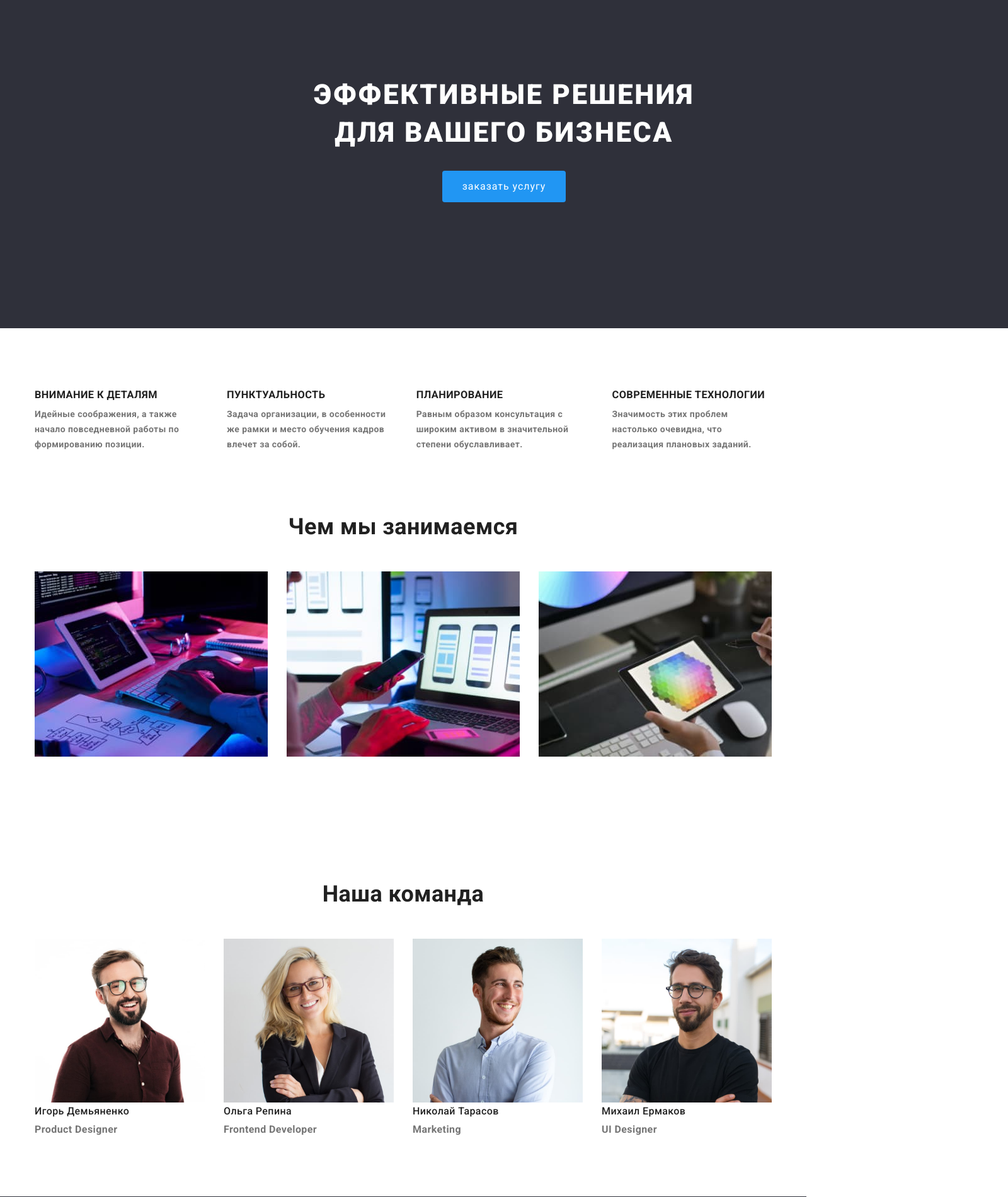
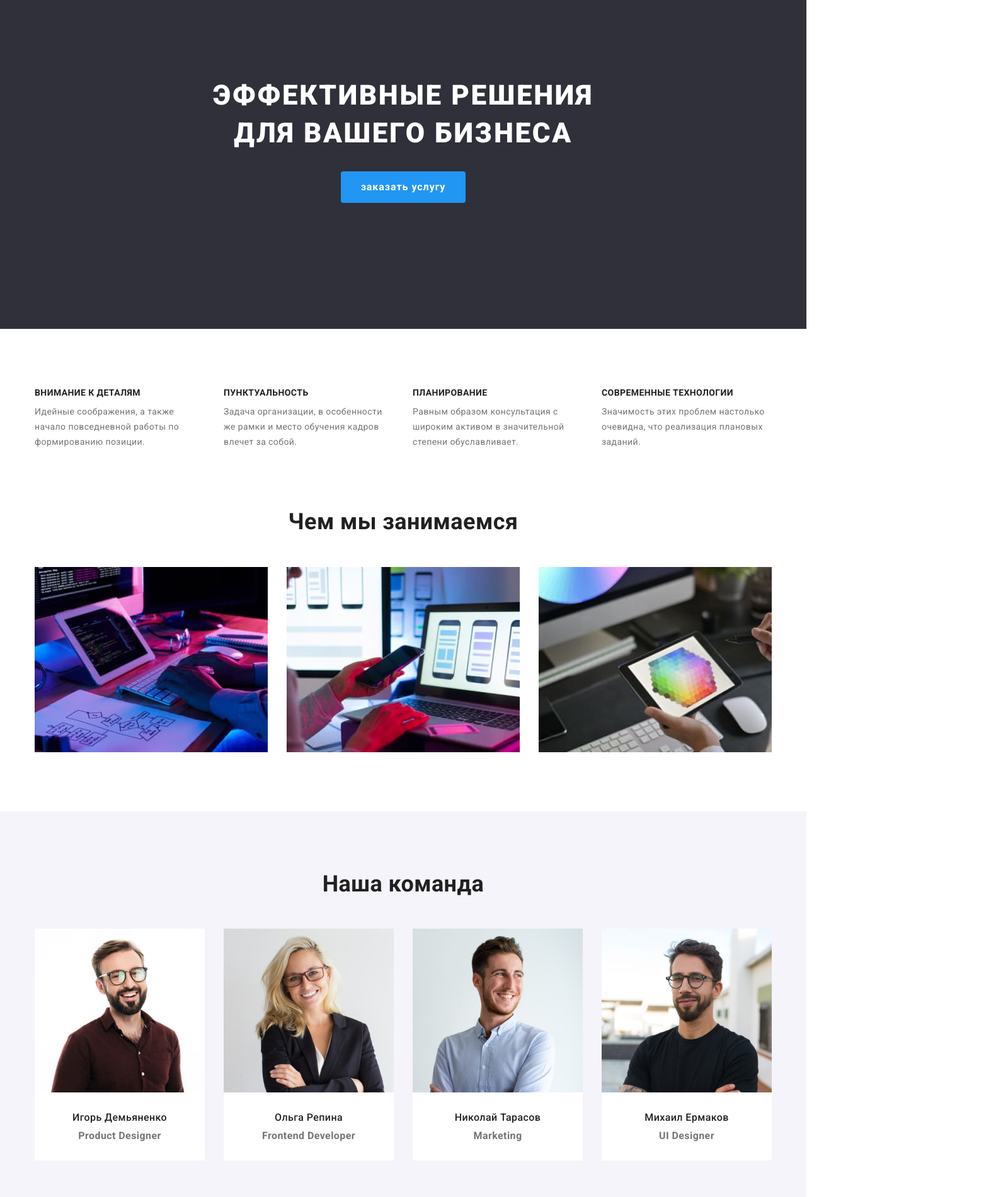
Before and after one commit to Kollibra/goit-markup-hw-03, a plain HTML site: page index.html in a window 1280 px wide. Shown: the part 160-2060 px from the top of the page at 63% size, 1600 px wide, since content can reach past the window. Drawn offline with nearby package versions, Linux system fonts and the light colour scheme.

Commit message:
Делает исправления

```diff
--- a/css/styles.css
+++ b/css/styles.css
@@ -26,15 +26,14 @@
   width: 1200px;
   padding-left: 15px;
   padding-right: 15px;
-
 }
 
 ul {
   list-style: none;
   margin: 0;
   padding: 0;
+ }
 
- }
 body {
   background-color: var(--white-text-color);
   color: var(--main-text-color);
@@ -48,22 +47,21 @@ h1, h2, h3, h4, p  {
   margin-top: 0;
   margin-bottom: 0 ;
 }
-h3 {
-  margin-bottom: 10px;
+img {
+  max-width: 100%;
+  height: auto;
+  display: block;
 }
 .section {
-  padding-top: 97px;
-  padding-bottom: 97px;
+  padding-top: 94px;
+  padding-bottom: 94px;
 
 }
 
 /* Блок герой */
 .hero {
   background: var(--footer-hero-color);
-  min-width: 1600px;
-  margin-right: auto;
-  margin-left: auto;
-  padding: 200px 452px 200px 452px;
+  padding: 200px 0 200px 0;
   text-align: center;
   }
 
@@ -74,10 +72,8 @@ h3 {
   line-height: 1.36;
   letter-spacing: 0.06em;
   text-transform: uppercase;
-  margin-bottom: 30px;
-  margin-left: auto;
-  margin-right: auto;
-
+  width: 696px;
+  margin: 0 auto;
 }
 
 /* Кнопка блока герой */
@@ -85,28 +81,28 @@ h3 {
   background-color: var(--accent-text-color);
   color: var(--white-text-color);
   font-size: 16px;
+  font-weight: 700;
   line-height: 1.88;
   letter-spacing: 0.06em;
   cursor: pointer;
   padding: 10px 32px;
-  display: inline-block;
   border-radius: 4px;
   border: none;
-  display: flex;
-  justify-content: center;
-  margin-left: auto;
-  margin-right: auto;
+  margin-top: 30px;
 }
 
 /* Искл секции*/
 .section.no-padding {
   padding-top: 0;
 }
-
+.section-team {
+  background-color: var(--background-button-color);
+  padding-top: 94px;
+  padding-bottom: 94px;
+}
 /* Заголовки */
 .section-title {
   color: var(--title-text-color);
-  font-weight: 700;
   font-size: 36px;
   line-height: 1.17;
   text-align: center;
@@ -120,29 +116,37 @@ h3 {
 }
 .text-title {
   color: var(--title-text-color);
-  font-weight: 700;
+  font-size: 14px;
   line-height: 1.14;
   text-transform: uppercase;
+  margin-bottom: 10px;
 }
 .team-title {
   color: var(--title-text-color);
   font-weight: 500;
   font-size: 16px;
   line-height: 1.19;
+  text-align: center;
+  margin-bottom: 10px;
 }
 
 /* Абзацы */
 .solution-text {
+  font-weight: 400;
+  font-size: 14px;
   line-height: 1.71;
-  padding: 0;
 
 }
 .team-text {
   font-size: 16px;
   line-height: 1.19;
-  padding: 0;
+  text-align: center;
+
 }
 /* Хедер */
+header {
+  border-bottom: 1px solid #ECECEC;
+}
 .main-nav {
   display: flex;
   align-items: center;
@@ -209,21 +213,43 @@ h3 {
 }
 .advantages {
  display: flex;
+ flex-wrap: wrap;
  }
+.advantages .item {
+  width: 270px;
+}
 .advantages .item + .item {
   margin-left: 30px;
  }
 .work {
   display: flex;
+  flex-wrap: wrap;
+}
+.work .item {
+  width: 370px
 }
 .work .item+.item {
   margin-left: 30px;
 }
 .team {
   display: flex;
+  flex-wrap: wrap;
+}
+.team .item {
+  width: 270px;
+
 }
 .team .item+.item {
   margin-left: 30px;
+}
+.container-team {
+ width: 270px;
+ background-color: var(--white-text-color);
+ padding-top: 30px;
+ padding-bottom: 30px;
+
+
+
 }
 /* Портфолио*/
 .portf-list {
@@ -248,17 +274,27 @@ h3 {
   font-size: 18px;
   line-height: 2;
   letter-spacing: 0.06em;
-  margin:  20px 24px 0 24px;
+
+  }
+.portf-text {
+  font-size: 16px;
+  font-weight: 400;
+  line-height: 1.88;
+  padding: 0;
+  margin-top: 4px;
 
 }
-.portf-text {
-  font-size: 16px;
-  line-height: 1.88;
-  padding: 0;
-  margin: 4px 20px 24px 20px;
+.conteiner-portf {
+  width: 370px;
+  background-color: var(--white-text-color);
+  padding-top: 20px;
+  padding-bottom: 20px;
+  padding-left: 24px;
+  border-bottom: 1px solid #ECECEC;
+  border-left: 1px solid #ECECEC ;
+  border-right: 1px solid #ECECEC ;
 
 }
-
 
 /* Контакты */
 .site-contact .link {
@@ -322,12 +358,14 @@ h3 {
 }
 .link-map {
   color: var(--white-text-color);
+  font-weight: 400;
   font-style: normal;
   line-height: 1.71;
   text-decoration: none;
 }
 .address .link {
   color: var(--address-text-color);
+  font-weight: 400;
   font-style: normal;
   line-height: 1.71;
   text-decoration: none;
--- a/index.html
+++ b/index.html
@@ -25,6 +25,7 @@
         <a class="link-logo" href="#"
           >Web<span class="logo-header">Studio</span></a
         >
+
         <nav>
           <ul class="site-nav" , class="list">
             <li class="item"><a href="index.html" class="link">Студия</a></li>
@@ -49,11 +50,10 @@
 
     <main>
       <section class="hero">
-        <h1 class="hero-title">
-          эффективные решения <br />
-          для вашего бизнеса
-        </h1>
+        <div class="container">
+          <h1 class="hero-title">эффективные решения для вашего бизнеса</h1>
           <button type="button" class="button">заказать услугу</button>
+        </div>
       </section>
       <section class="section">
         <div class="container">
@@ -114,7 +114,7 @@
           </ul>
         </div>
       </section>
-      <section class="section">
+      <section class="section-team">
         <div class="container">
           <h2 class="section-title">Наша команда</h2>
           <ul class="team" class="list">
@@ -124,8 +124,10 @@
                 alt="мужчина темная рубашка, очки, улыбается"
                 width="270"
               />
+              <div class="container-team">
                 <h3 class="team-title">Игорь Демьяненко</h3>
                 <p class="team-text">Product Designer</p>
+              </div>
             </li>
             <li class="item">
               <img
@@ -133,8 +135,10 @@
                 alt="женщина темный жакет, очки, улыбается"
                 width="270"
               />
+              <div class="container-team">
                 <h3 class="team-title">Ольга Репина</h3>
                 <p class="team-text">Frontend Developer</p>
+              </div>
             </li>
             <li class="item">
               <img
@@ -142,8 +146,10 @@
                 alt="мужчина светлая рубашка, без очков, улыбается"
                 width="270"
               />
+              <div class="container-team">
                 <h3 class="team-title">Николай Тарасов</h3>
                 <p class="team-text">Marketing</p>
+              </div>
             </li>
             <li class="item">
               <img
@@ -151,8 +157,10 @@
                 alt="мужчина темная футболка, очки, улыбается"
                 width="270"
               />
+              <div class="container-team">
                 <h3 class="team-title">Михаил Ермаков</h3>
                 <p class="team-text">UI Designer</p>
+              </div>
             </li>
           </ul>
         </div>
@@ -164,7 +172,7 @@
           >Web<span class="logo-footer">Studio</span></a
         >
         <address class="address">
-          <ul class="address" , class="list">
+          <ul class="list">
             <li class="item">
               <a
                 class="link-map"
```
Also changed, not shown: portfolio.html (+37 -15 lines). Lines whose indentation alone changed are shown as unchanged.
